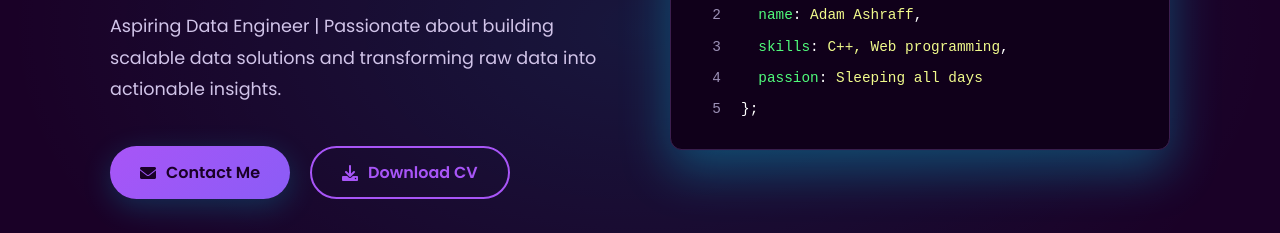
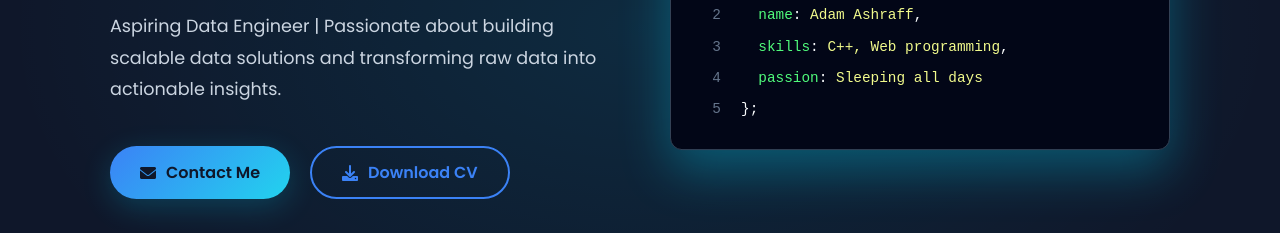
Before and after one commit to AdamAshraffZamri/portfolio, a plain HTML site: page index.html in a window 1280 px wide. Shown: the part 372-605 px from the top of the page. Drawn offline with Linux system fonts and the light colour scheme.

Commit message:
Update style.css

```diff
--- a/style.css
+++ b/style.css
@@ -7,16 +7,16 @@
 
 :root {
     /* Colors */
-    --primary-color: #a855f7;      /* Vivid Purple */
-    --secondary-color: #ec4899;    /* Pink Accent */
-    --accent-color: #8b5cf6;       /* Soft Violet */
-    --bg-dark: #1a0127;            /* Deep Purple Black */
-    --bg-darker: #10001a;
-    --bg-light: #2a0a3c;
-    --text-primary: #ffffff;
-    --text-secondary: #d1c4e9;
-    --text-muted: #9b8fb5;
-    --border-color: #3c1f4f;
+    --primary-color: #3b82f6;      /* Bright Blue */
+    --secondary-color: #2563eb;    /* Deep Blue */
+    --accent-color: #22d3ee;       /* Cyan Accent */
+    --bg-dark: #0f172a;            /* Navy Black */
+    --bg-darker: #020617;
+    --bg-light: #1e293b;
+    --text-primary: #f8fafc;       /* Off White */
+    --text-secondary: #cbd5e1;
+    --text-muted: #64748b;
+    --border-color: #334155;
 
     /* Gradients */
     --gradient-primary: linear-gradient(135deg, var(--primary-color), var(--accent-color));
```
